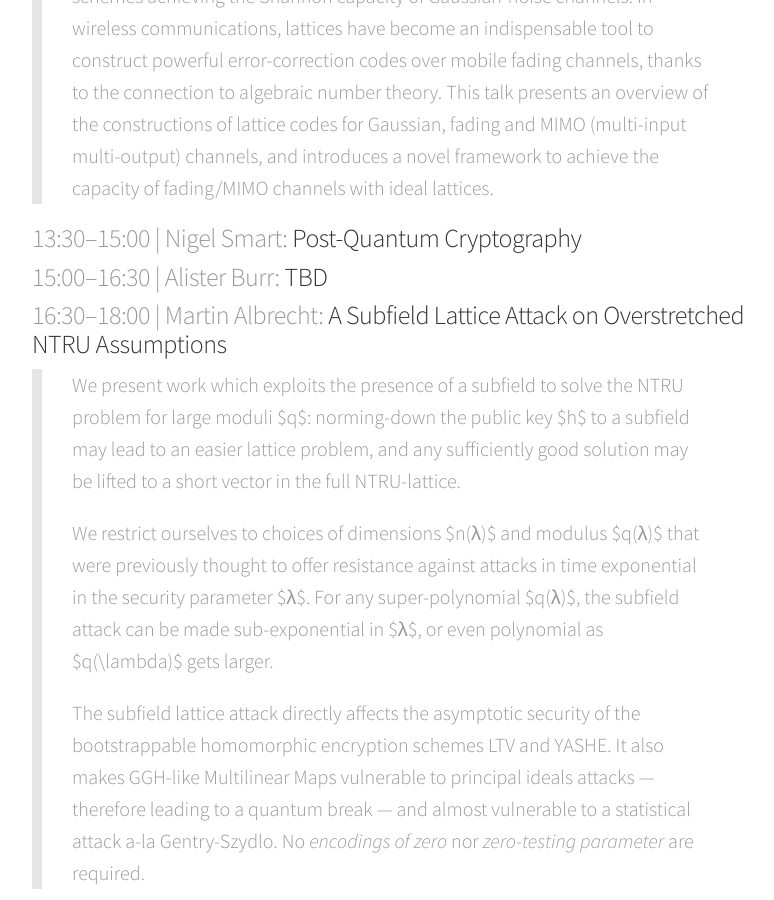
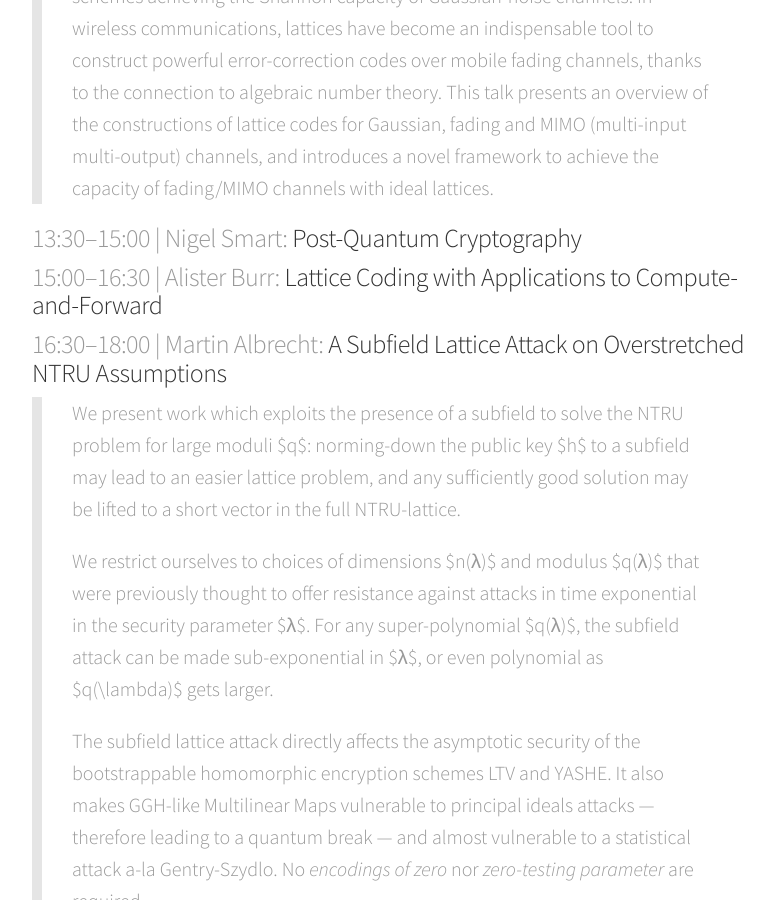
Before and after one commit to malb/discrete-subgroup, a Jekyll site: the page built from _posts/2016-05-04-lattice-meeting.md, in a window 1280 px wide and 900 px high, scrolled down 812 px. Shown: the whole window, without its empty margins (248-1022 px from the left). Built offline with Jekyll 4.4.1, drawn with Linux system fonts in a browser that asks for light colours; nearby versions of some CDN libraries.

```diff
--- a/_announcements/2016-05-04-announcement.txt
+++ b/_announcements/2016-05-04-announcement.txt
@@ -42,7 +42,7 @@ fading/MIMO channels with ideal lattices.
 
 13:30 – 15:00
 
-## Alister Burr: Title ##
+## Alister Burr: Lattice Coding with Applications to Compute-and-Forward ##
 
 15:00 – 16:30
 
@@ -90,10 +90,6 @@ Everyone is welcome. Two caveats:
 2. please send us an email at <c.ling@imperial.ac.uk>, so that the size
    of the room fits with the number of participants.
 
-# Funding #
-
-**TBD**
-
 Best,
 Cong Ling and Martin Albrecht
 
--- a/_posts/2016-05-04-lattice-meeting.md
+++ b/_posts/2016-05-04-lattice-meeting.md
@@ -17,7 +17,7 @@ We have four talks scheduled.
 
 ### <span>13:30–15:00 | Nigel Smart:</span> Post-Quantum Cryptography ###
 
-### <span>15:00–16:30 | Alister Burr:</span> TBD ###
+### <span>15:00–16:30 | Alister Burr:</span> Lattice Coding with Applications to Compute-and-Forward ###
 
 ### <span>16:30–18:00 | Martin Albrecht:</span> A Subfield Lattice Attack on Overstretched NTRU Assumptions ###
 
@@ -47,7 +47,3 @@ Everyone is welcome. Two caveats:
 
 2. please send us an email at <c.ling@imperial.ac.uk>, so that the size
    of the room fits with the number of participants.
-
-## Funding ##
-
-**TBD**
```
